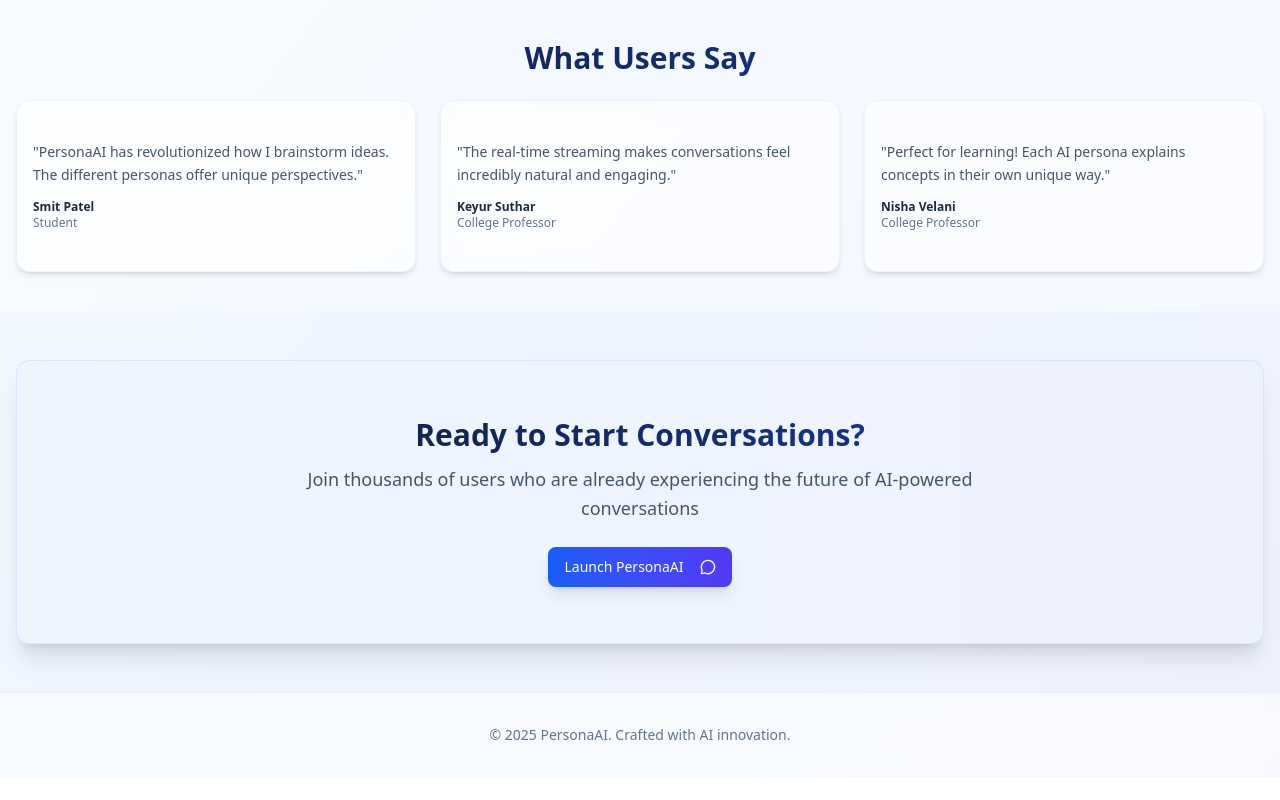
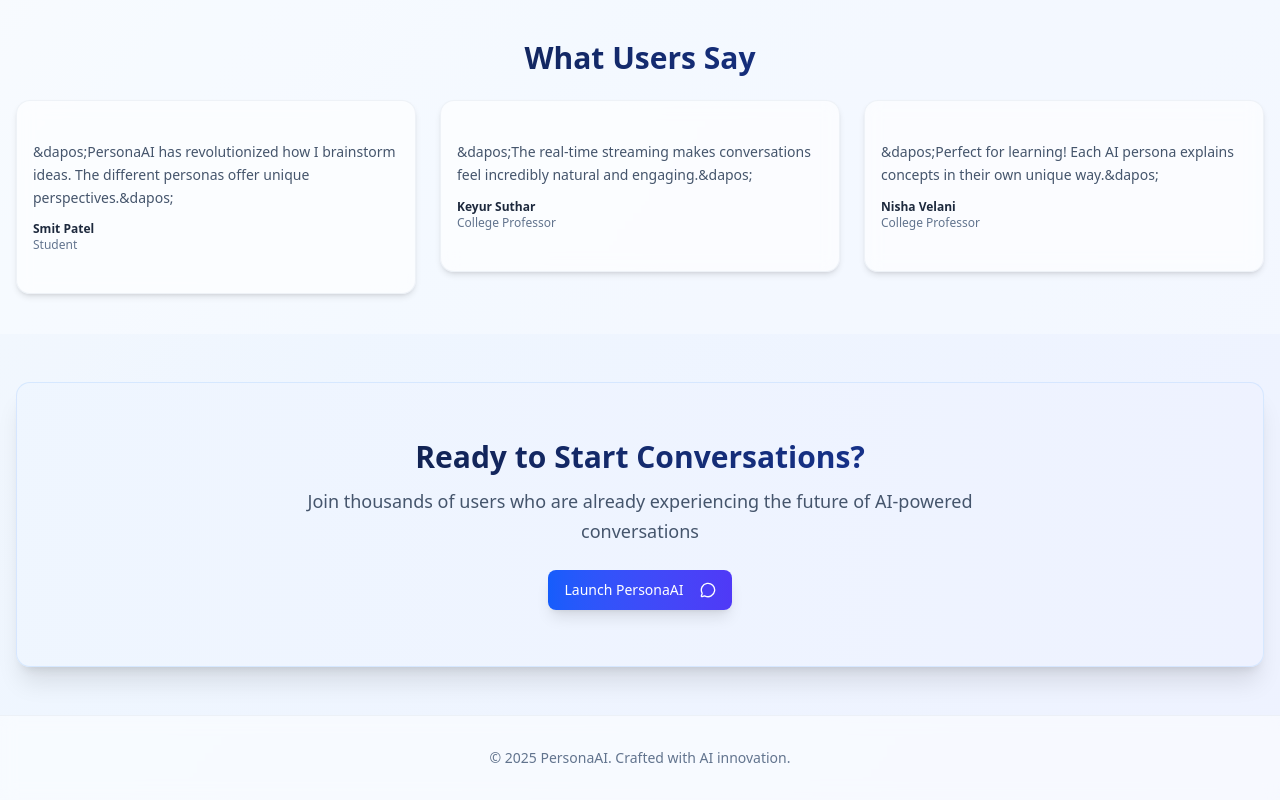
Before and after one commit to Vishw-modi/Persona-AI, a Next.js app: page / in a window 1280 px wide. Shown: the part 823-1623 px from the top of the page. Before the commit the page ends 1600 px from the top, so only its background shows below. Built offline with nearby package versions, Linux system fonts and the light colour scheme.

Commit message:
new UI and framer motion

```diff
--- a/app/page.tsx
+++ b/app/page.tsx
@@ -321,7 +321,7 @@ const Index = () => {
               <Card className="bg-white/60 backdrop-blur-sm border-slate-200/50 shadow-md hover:shadow-lg transition-all duration-300">
                 <CardContent className="p-4">
                   <p className="text-slate-600 mb-3 text-sm leading-relaxed">
-                    "{testimonial.content}"
+                    &dapos;{testimonial.content}&dapos;
                   </p>
                   <div className="text-xs">
                     <div className="font-semibold text-slate-800">
```
